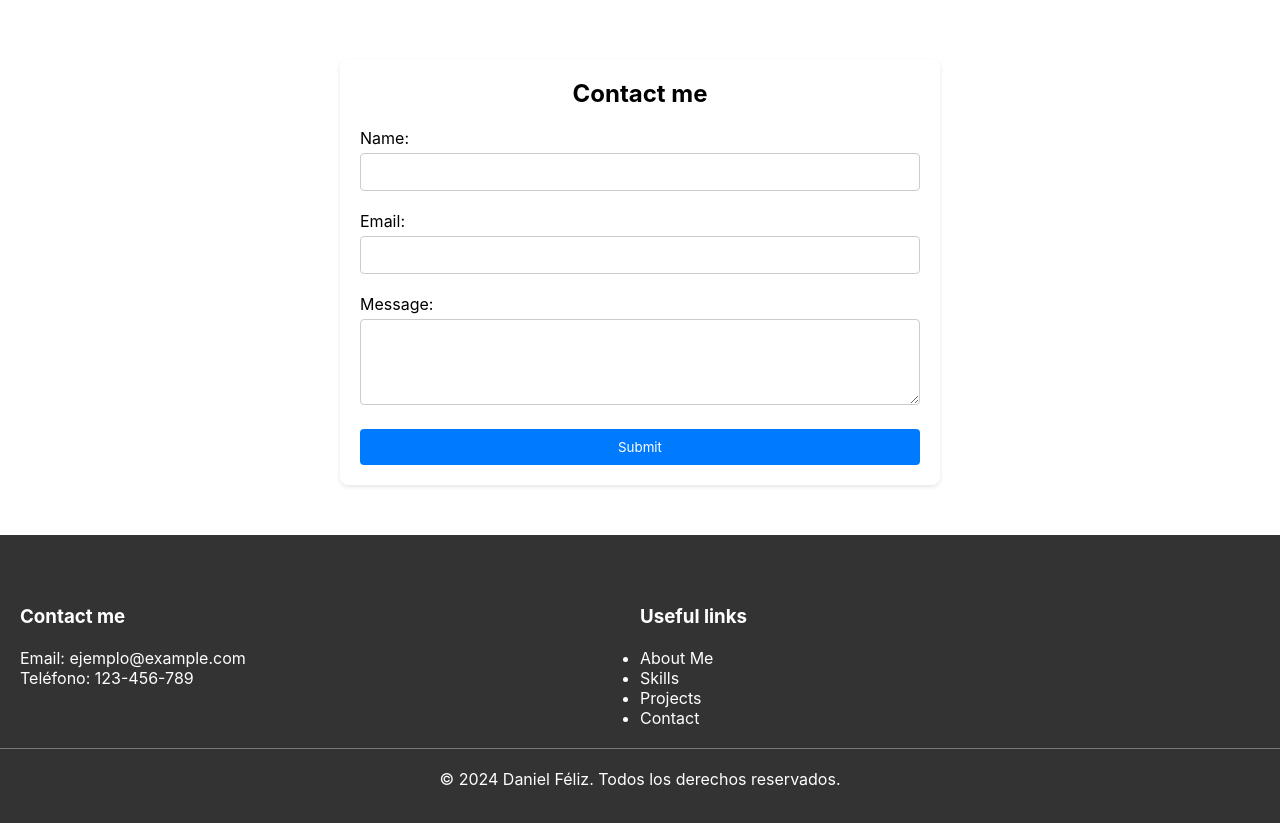
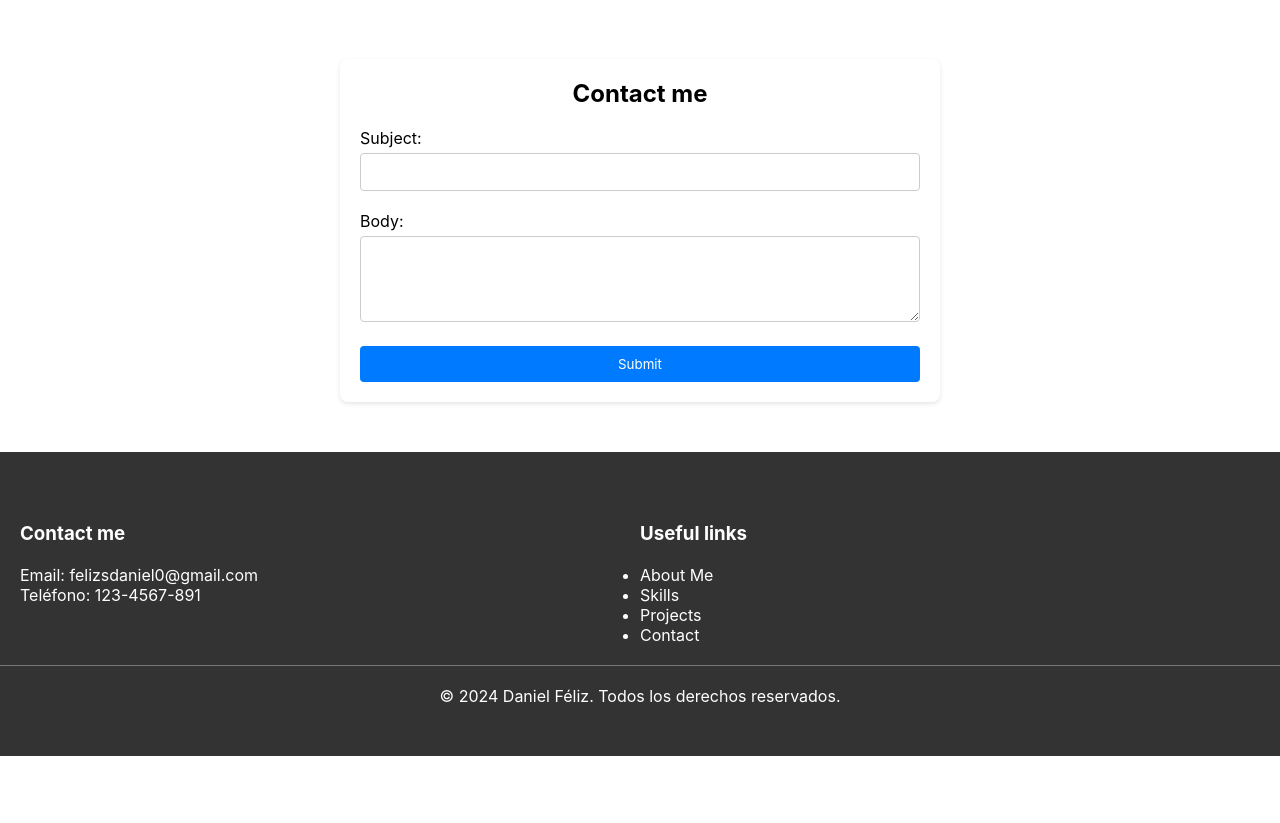
Before and after one commit to DanielFelizS/Portafolio, a React (Vite) app: page / in a window 1280 px wide. Shown: the part 2551-3374 px from the top of the page. After the commit the page ends 3307 px from the top, so only its background shows below. Built offline with nearby package versions, Linux system fonts and the light colour scheme.

Commit message:
Send email in contact section

```diff
--- a/src/components/Contact.jsx
+++ b/src/components/Contact.jsx
@@ -1,27 +1,67 @@
 /* eslint-disable react/prop-types */
-import { useTranslation } from "react-i18next"
+import { useTranslation } from "react-i18next";
+import { useState } from "react";
 
-export default function Contact ({ currentLanguage }) {
+export default function Contact({ currentLanguage }) {
   const { t } = useTranslation();
+  const [subject, setSubject] = useState("");
+  const [message, setMessage] = useState("");
+
+  const handleSubmit = (event) => {
+    event.preventDefault();
+    const formData = new FormData(event.target);
+    const subject = `${formData.get("subject")}`;
+    const body = `${formData.get("message")}`;
+
+    window.location.href = `mailto:felizsdaniel0@gmail.com?subject=${encodeURIComponent(
+      subject
+    )}&body=${encodeURIComponent(body)}`;
+  };
 
   return (
     <div className="container" id="contact">
-    <h2>{currentLanguage === 'en' ? t('Contact.Title') : t('Contacto.Title')}</h2>
-    <form id="contact-form">
+      <h2>
+        {currentLanguage === "en" ? t("Contact.Title") : t("Contacto.Title")}
+      </h2>
+      <form id="contact-form" onSubmit={handleSubmit}>
         <div className="form-group">
-        <label htmlFor="name">{currentLanguage === 'en' ? t('Contact.Name') : t('Contacto.Name')}:</label>
-        <input type="text" id="name" name="name" required/>
+          <label htmlFor="subject">
+            {currentLanguage === "en"
+              ? t("Contact.Subject")
+              : t("Contacto.Subject")}
+            :
+          </label>
+          <input
+            type="text"
+            id="subject"
+            name="subject"
+            value={subject}
+            onChange={(e) => setSubject(e.target.value)}
+            required
+          />
         </div>
         <div className="form-group">
-        <label htmlFor="email">{currentLanguage === 'en' ? t('Contact.Email') : t('Contacto.Email')}:</label>
-        <input type="email" id="email" name="email" required/>
+          <label htmlFor="message">
+            {currentLanguage === "en"
+              ? t("Contact.Message")
+              : t("Contacto.Message")}
+            :
+          </label>
+          <textarea
+            id="message"
+            name="message"
+            value={message}
+            onChange={(e) => setMessage(e.target.value)}
+            rows="4"
+            required
+          ></textarea>
         </div>
-      <div className="form-group">
-        <label htmlFor="message">{currentLanguage === 'en' ? t('Contact.Message') : t('Contacto.Message')}:</label>
-        <textarea id="message" name="message" rows="4" required></textarea>
-      </div>
-      <button type="submit">{currentLanguage === 'en' ? t('Contact.Submit') : t('Contacto.Submit')}</button>
+        <button type="submit">
+          {currentLanguage === "en"
+            ? t("Contact.Submit")
+            : t("Contacto.Submit")}
+        </button>
       </form>
     </div>
-  )
+  );
 }
--- a/src/components/Footer.jsx
+++ b/src/components/Footer.jsx
@@ -9,8 +9,8 @@
       <div className="footer-content">
         <div className="footer-section contact">
           <h3>Contact me</h3>
-          <p>Email: ejemplo@example.com</p>
-          <p>Teléfono: 123-456-789</p>
+          <p>Email: felizsdaniel0@gmail.com</p>
+          <p>Teléfono: 123-4567-891</p>
         </div>
         <div className="footer-section links">
           <h3>Useful links</h3>
--- a/src/translations/en/global_en.json
+++ b/src/translations/en/global_en.json
@@ -29,9 +29,8 @@
     },
     "Contact" : {
         "Title": "Contact me",
-        "Name": "Name",
-        "Email" : "Email",
-        "Message" : "Message",
+        "Subject": "Subject",
+        "Message" : "Body",
         "Submit": "Submit"
     }
 }
--- a/src/translations/es/global_es.json
+++ b/src/translations/es/global_es.json
@@ -29,9 +29,8 @@
     },
     "Contacto" : {
         "Title": "Contáctame",
-        "Name": "Nombre",
-        "Email" : "Correo Electrónico",
-        "Message" : "Comentario",
+        "Subject": "Asunto",
+        "Message" : "Cuerpo",
         "Submit": "Enviar"
     }
 }
```
Lines whose indentation alone changed are shown as unchanged.
